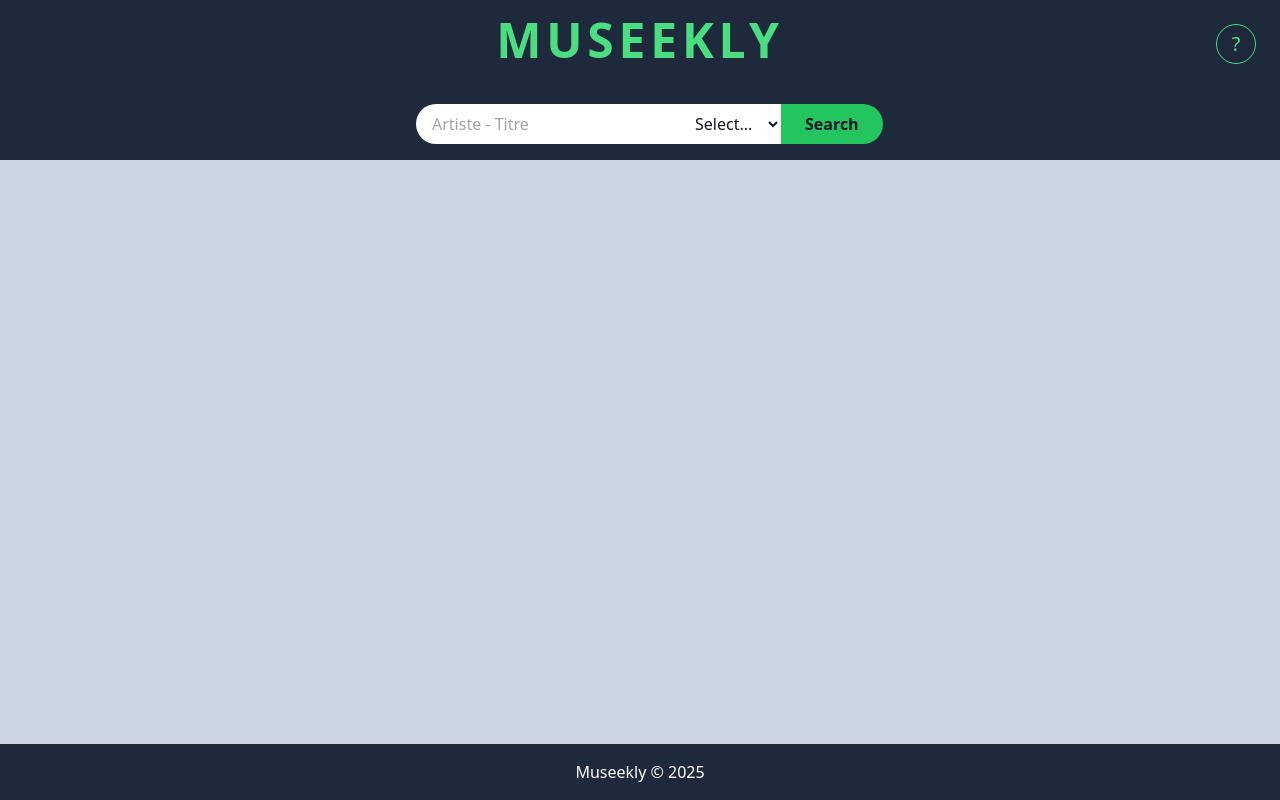
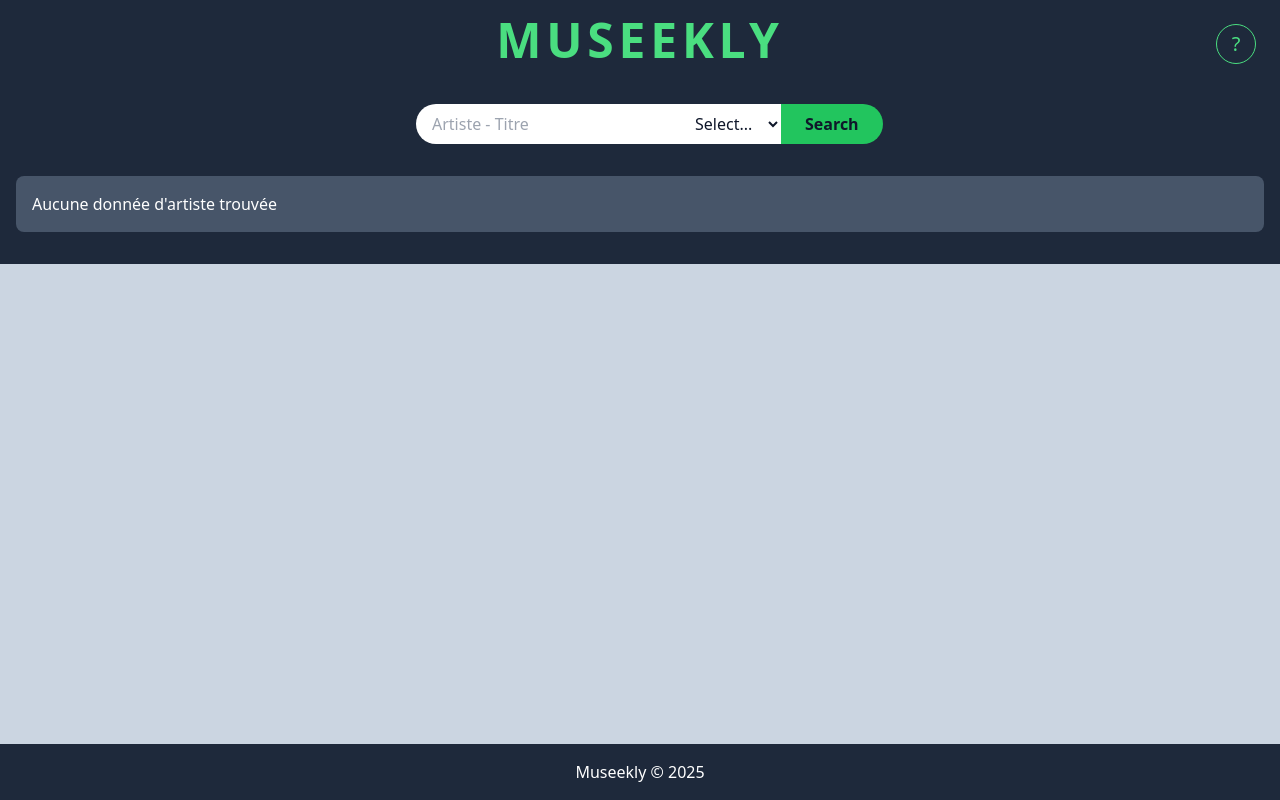
Before and after one commit to AHLALLAY/Museekly, a React (Vite) app: page / in a window 1280 px wide. Built offline with nearby package versions, Linux system fonts and the light colour scheme.

Commit message:
feat: appler le composant 'Suggest' dans 'App'

```diff
--- a/src/App.jsx
+++ b/src/App.jsx
@@ -1,4 +1,5 @@
 import SearchBar from "./components/SearchBar";
+import Suggest from "./components/Suggest";
 export default function App() {
   return (
     <div className="min-h-screen flex flex-col">
@@ -8,6 +9,7 @@ export default function App() {
 
       <main className="flex-grow">
         {/* Autres sections iront ici */}
+        <Suggest />
       </main>
 
       <footer className="flex justify-center py-4 bg-slate-800 text-white">
```
